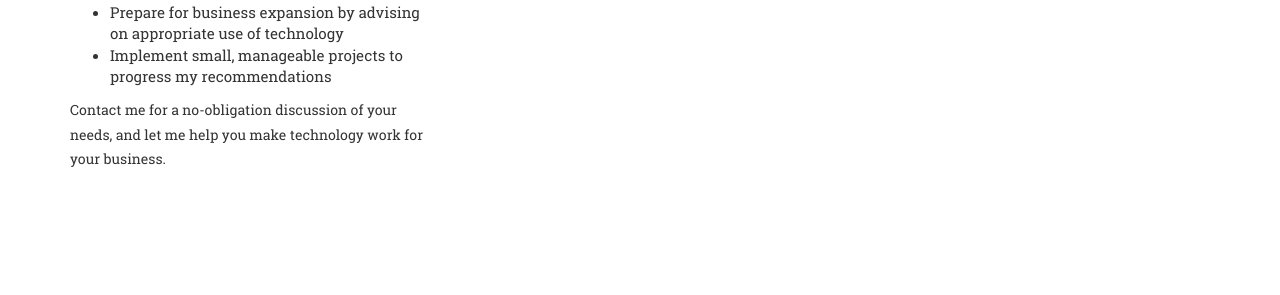
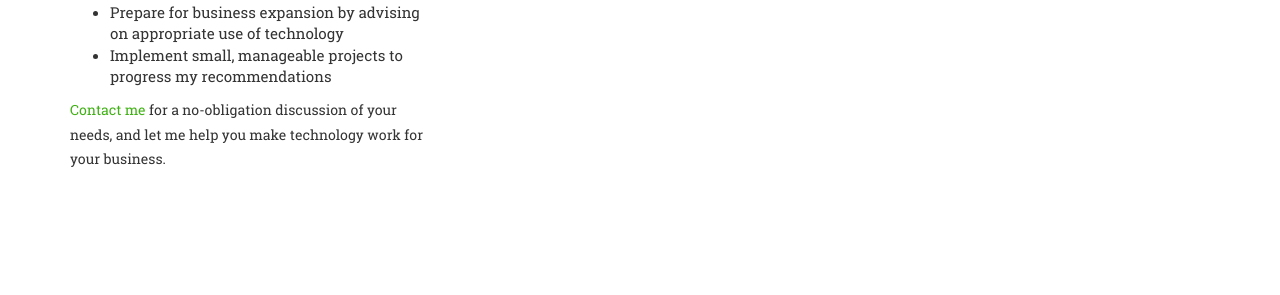
Before and after one commit to dringtech/dringtech.github.io, a Jekyll site: the page built from index.html, in a window 1280 px wide and 900 px high, scrolled down 1623 px. Shown: the part 160-455 px from the top of the window. Built offline with Jekyll 4.4.1, drawn with Linux system fonts in a browser that asks for light colours; part of the change alters nothing that is shown.

```diff
--- a/_includes/services/smb.md
+++ b/_includes/services/smb.md
@@ -17,8 +17,10 @@ implementation.
 * Prepare for business expansion by advising on appropriate use of technology
 * Implement small, manageable projects to progress my recommendations
 
-Contact me for a no-obligation discussion of your needs, and let me help
-you make technology work for your business.
+[Contact me][CONTACT] for a no-obligation discussion of your needs, and let me
+help you make technology work for your business.
+
+[CONTACT]: #contact "Contact me form"
 
 <!--
 After our first meeting I will prepare a brief report documenting your current
```
